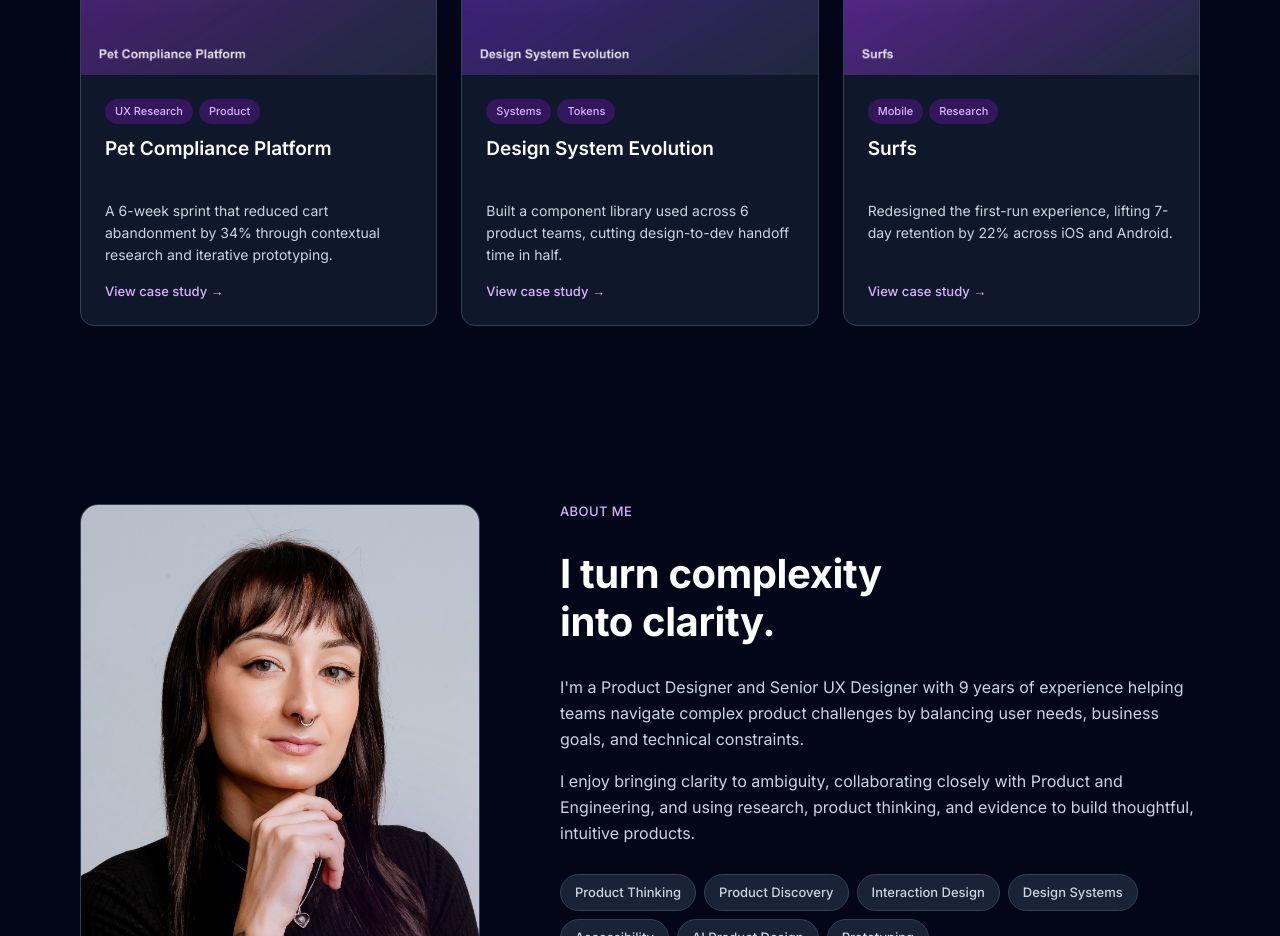
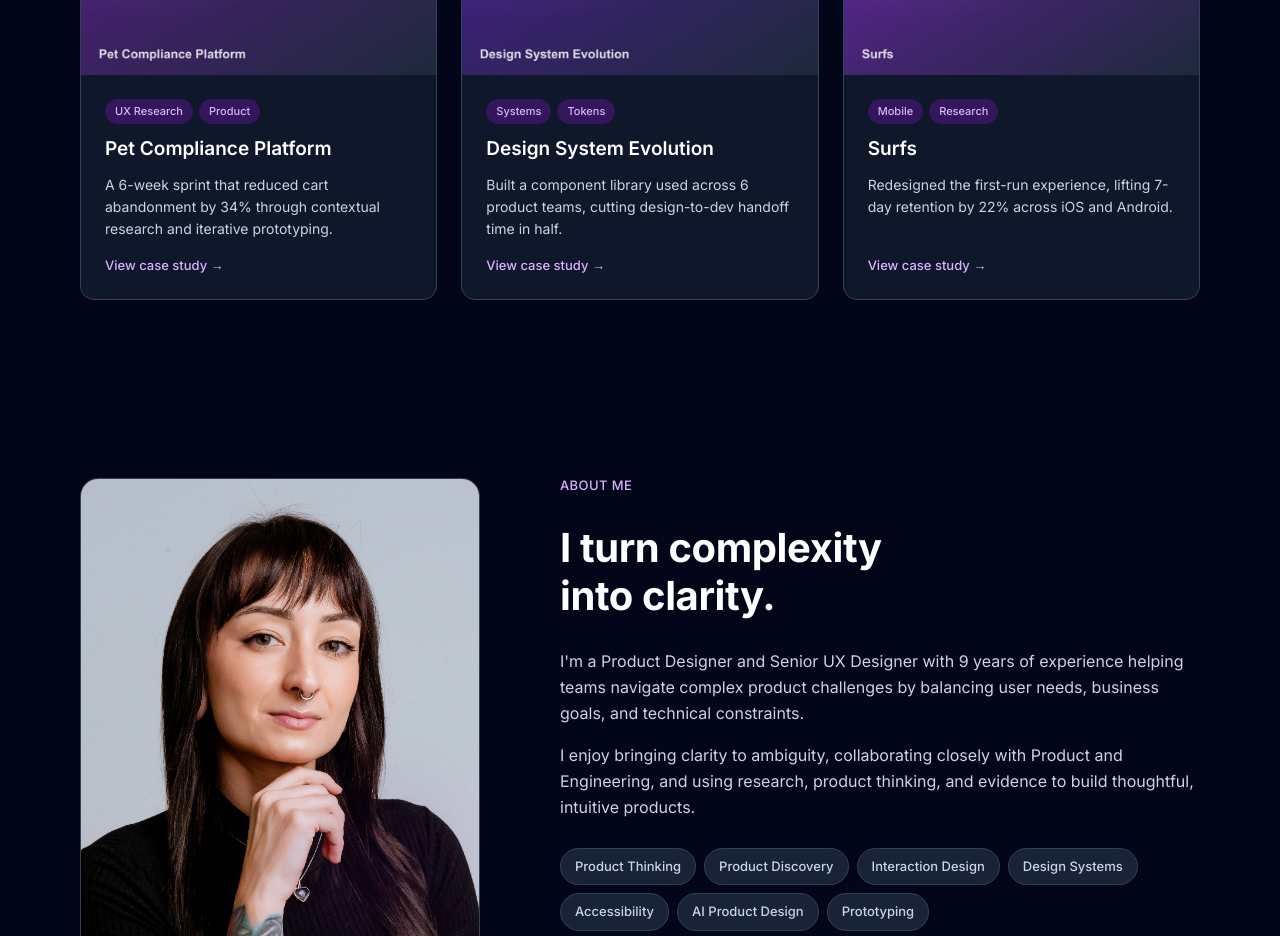
Before and after one commit to juliabizol/julia-portfolio, a Next.js app: page / in a window 1280 px wide. Shown: the part 1080-2016 px from the top of the page. Built offline with nearby package versions, Linux system fonts and the light colour scheme.

Commit message:
Let project card titles size naturally instead of reserving fixed height
Card height consistency and CTA bottom-alignment already come from the
flex layout (h-full, flex-1, mt-auto), so the title's min-height was
just adding dead space under one-line titles.

```diff
--- a/src/components/work.tsx
+++ b/src/components/work.tsx
@@ -43,7 +43,7 @@ export function ProjectCard({
             <Badge key={t} label={t} />
           ))}
         </div>
-        <h3 className="line-clamp-2 min-h-[48px] md:min-h-[52px] text-[17px] md:text-[19px] leading-[24px] md:leading-[26px] font-semibold text-white">
+        <h3 className="line-clamp-2 text-[17px] md:text-[19px] leading-[24px] md:leading-[26px] font-semibold text-white">
           {title}
         </h3>
         <p className="text-[14px] leading-[22px] text-slate-300">{desc}</p>
```
